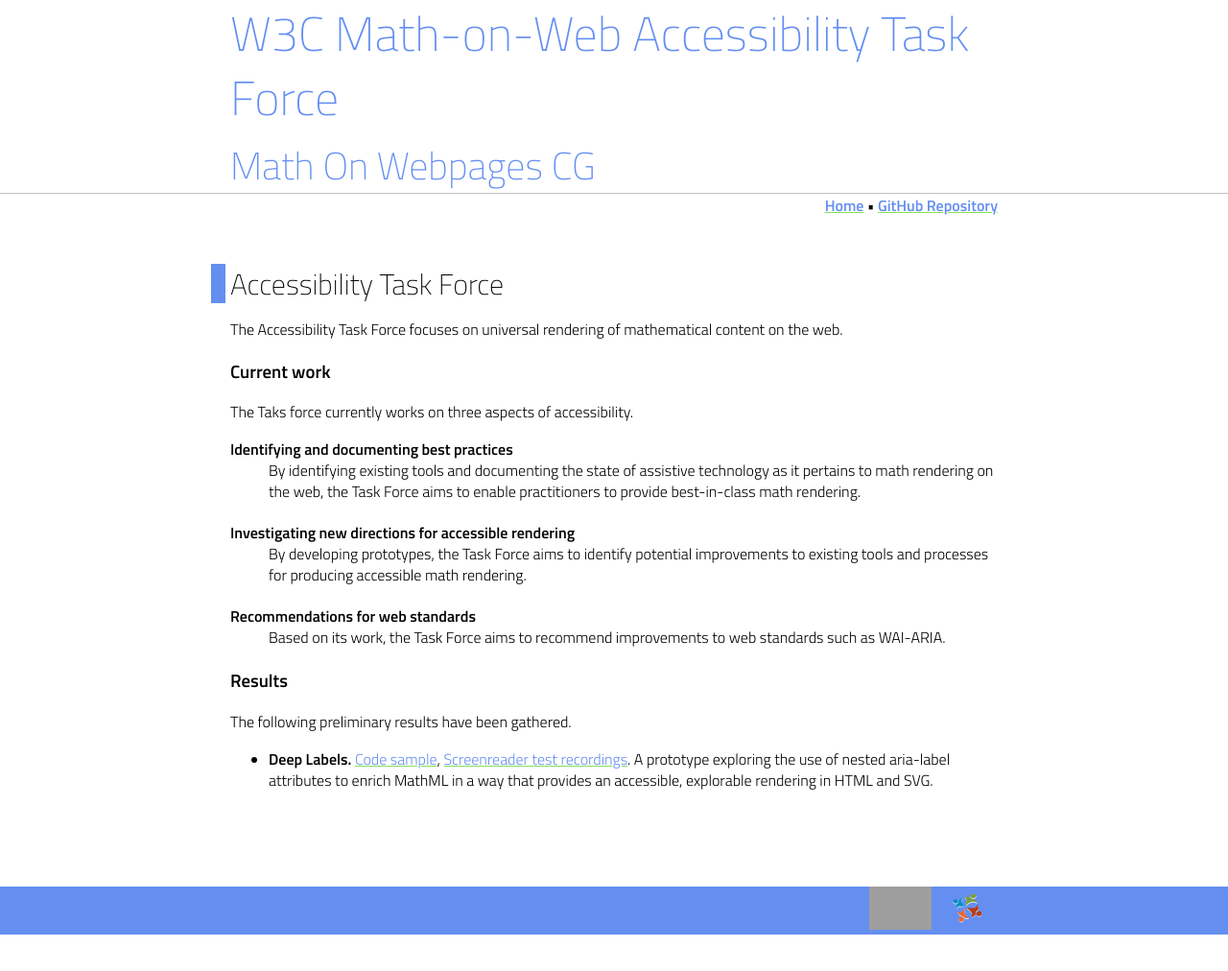
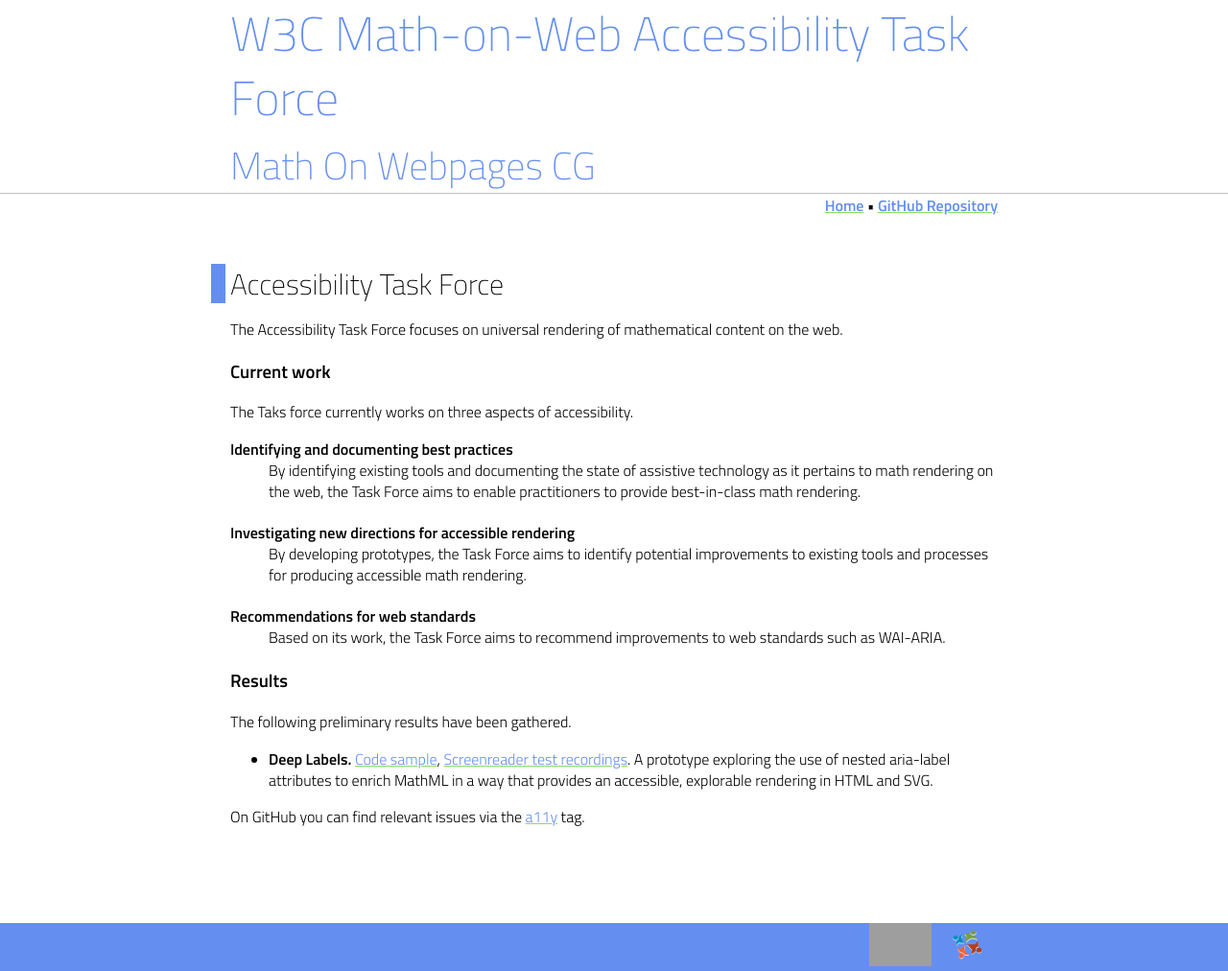
Before and after one commit to w3c/mathonwebpages, a Jekyll site: the page built from taskforce/accessibility/index.html, in a window 1280 px wide. Shown: the whole page at 96% size. Built offline with Jekyll 4.4.1, drawn with Linux system fonts in a browser that asks for light colours; before the commit the page ends 974 px from its top, so only the background shows below that.

Commit message:
[a11y tf] add link to a11y issues
Resolves #18

```diff
--- a/taskforce/accessibility/index.html
+++ b/taskforce/accessibility/index.html
@@ -31,5 +31,8 @@
 </p>
 <ul>
   <li><b>Deep Labels.</b> <a href="https://codepen.io/pkra/pen/xRBZjq">Code sample</a>, <a href="https://www.youtube.com/watch?v=_S2flwUK5cw&list=PL1ATLkPgTEBqYOb7CYz7Kv6gNHh_pXbQq">Screenreader test recordings</a>. A prototype exploring the use of nested aria-label attributes to enrich MathML in a way that provides an accessible, explorable rendering in HTML and SVG. </li>
+</ul>
 
-</ul>
+<p>
+    On GitHub you can find relevant issues via the <a href="https://github.com/w3c/mathonwebpages/issues?utf8=%E2%9C%93&q=%20label%3Aa11y%20">a11y</a> tag.
+</p>
```
